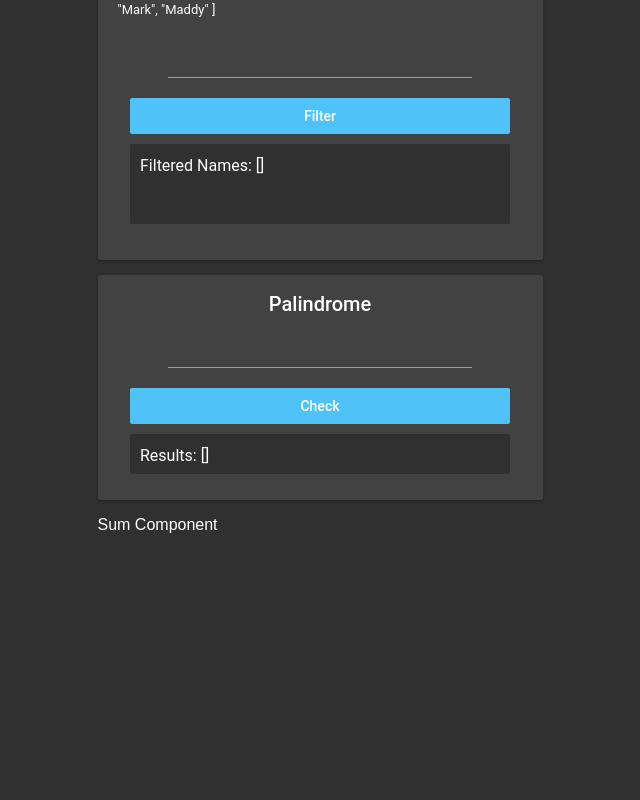
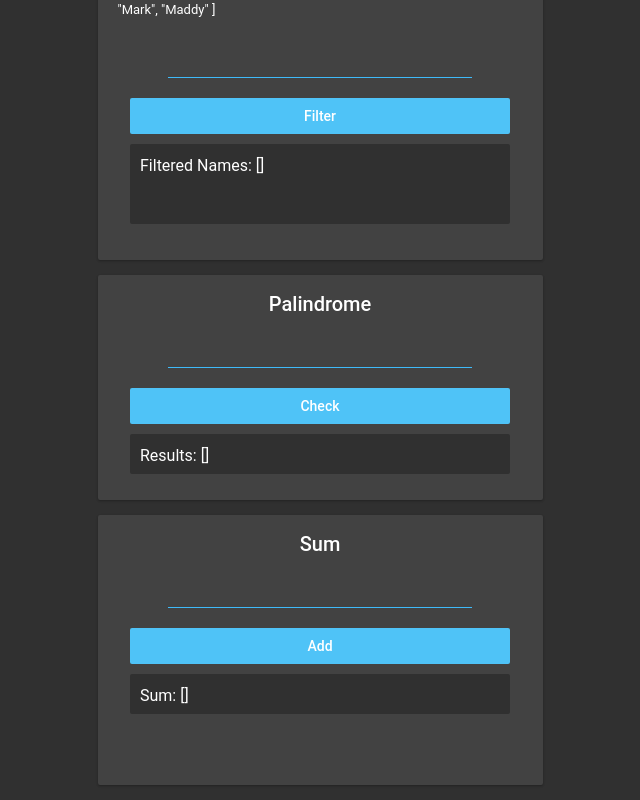
Before and after one commit to boomcamp/react-1, a React (Create React App) app: page / in a window 1280 px wide. Shown: the part 795-1595 px from the top of the page, without its empty margins (320-960 px from the left). Before the commit the page ends 1345 px from the top, so only its background shows below. Built offline with nearby package versions, Linux system fonts and the light colour scheme.

Commit message:
Step 7 Done

```diff
--- a/src/components/Topics/Sum.js
+++ b/src/components/Topics/Sum.js
@@ -1,8 +1,28 @@
-import React from 'react';
+import React, {useState} from 'react';
 
 function Sum(){
+  const [userInput, setUserInput] = useState('');
+  const [sum, setSum] = useState([]);
+
+  function add(input){
+    const sum = input
+      .split(',')
+      .map(x => parseInt(x))
+      .reduce((accumulator, number) => {
+        accumulator += number;
+        return accumulator;
+      }, 0)
+
+    setSum(sum);
+  }
+
   return (
-    <p> Sum Component </p>
+    <div className="puzzleBox sumPB">
+      <h4> Sum </h4>
+      <input className="inputLine" onChange={e => setUserInput(e.target.value)}></input>
+      <button className="confirmationButton" onClick={() => add(userInput)}> Add </button>
+      <span className="resultsBox">Sum: {JSON.stringify(sum)}</span>
+    </div>
   )
 }
 
```
